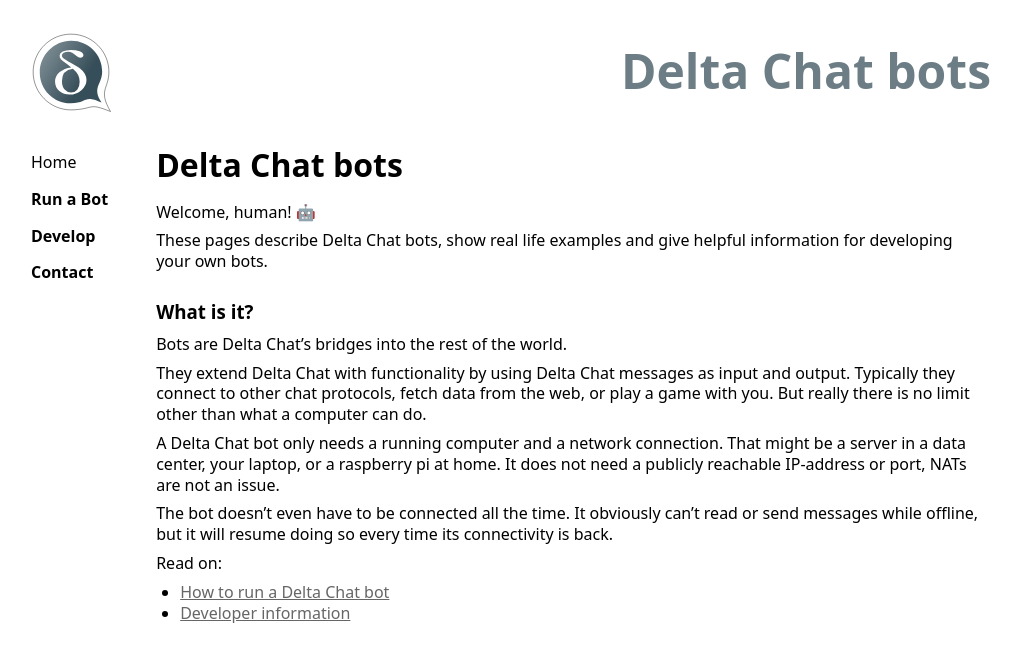
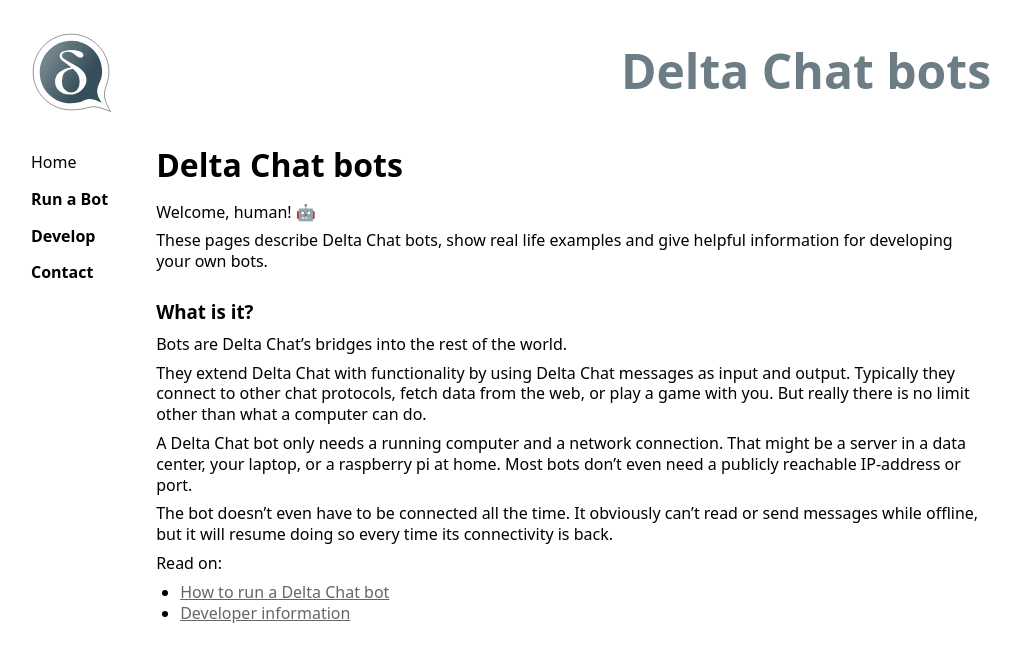
Before and after one commit to deltachat-bot/bot-pages, a Jekyll site: the page built from index.md, in a window 1280 px wide. Shown: the top 662 px of the page, without its empty margins (1-1022 px from the left). Built offline with Jekyll 4.4.1, drawn with Linux system fonts in a browser that asks for light colours.

Commit message:
Some bots *do* need a publicly reachable IP-address.

```diff
--- a/index.md
+++ b/index.md
@@ -16,7 +16,7 @@ Bots are Delta Chat's bridges into the rest of the world.
 They extend Delta Chat with functionality by using Delta Chat messages as input and output.
 Typically they connect to other chat protocols, fetch data from the web, or play a game with you. But really there is no limit other than what a computer can do.
 
-A Delta Chat bot only needs a running computer and a network connection. That might be a server in a data center, your laptop, or a raspberry pi at home. It does not need a publicly reachable IP-address or port, NATs are not an issue.
+A Delta Chat bot only needs a running computer and a network connection. That might be a server in a data center, your laptop, or a raspberry pi at home. Most bots don't even need a publicly reachable IP-address or port.
 
 The bot doesn't even have to be connected all the time. It obviously can't read or send messages while offline, but it will resume doing so every time its connectivity is back.
 
```
